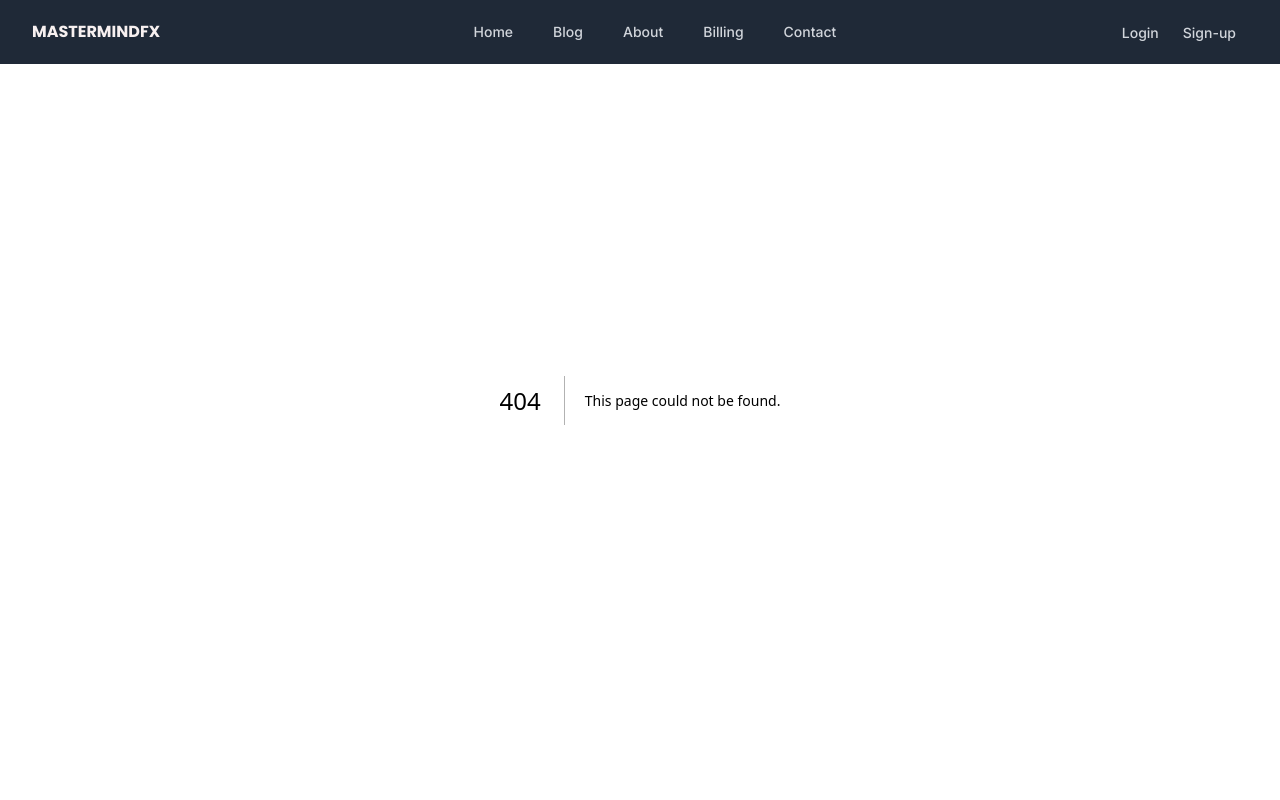
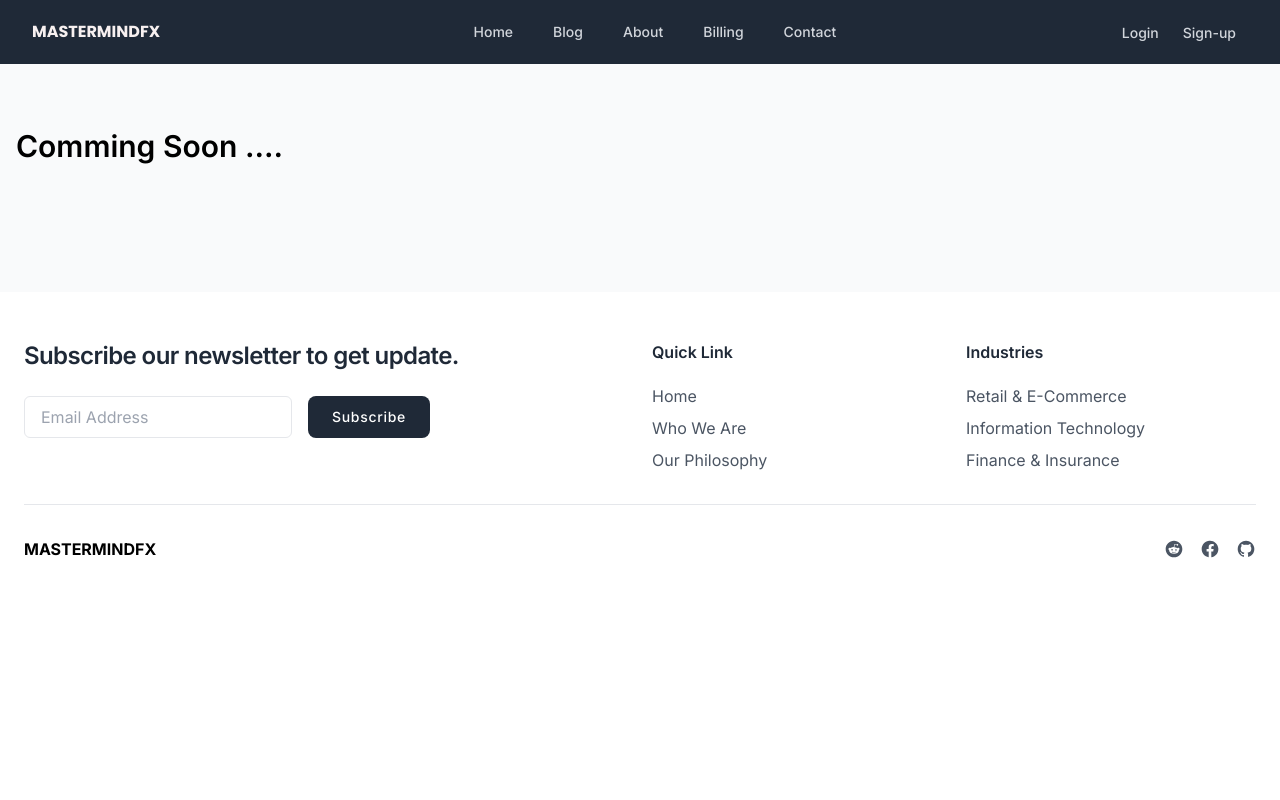
Before and after one commit to EdwinFestus/msFx.com, a Next.js app: page /about in a window 1280 px wide. Before the commit this address had no page. Shown: the top 800 px of the page. Built offline with nearby package versions, Linux system fonts and the light colour scheme; a web font is replaced by a local one.

Commit message:
finishLanding page v2.1

```diff
--- /dev/null
+++ b/app/about/page.tsx
@@ -0,0 +1,11 @@
+import React from 'react'
+
+function About() {
+  return (
+    <div className='py-32 container px-4 bg-gray-50'>
+        <h1 className='text-3xl font-semibold '>Comming Soon ....</h1>
+    </div>
+  )
+}
+
+export default About
--- /dev/null
+++ b/app/contact/page.tsx
@@ -0,0 +1,11 @@
+import React from 'react'
+
+function Contact() {
+  return (
+    <div className='py-32 container px-4 bg-gray-50'>
+        <h1 className='text-3xl font-semibold '>Comming Soon ....</h1>
+    </div>
+  )
+}
+
+export default Contact
```
